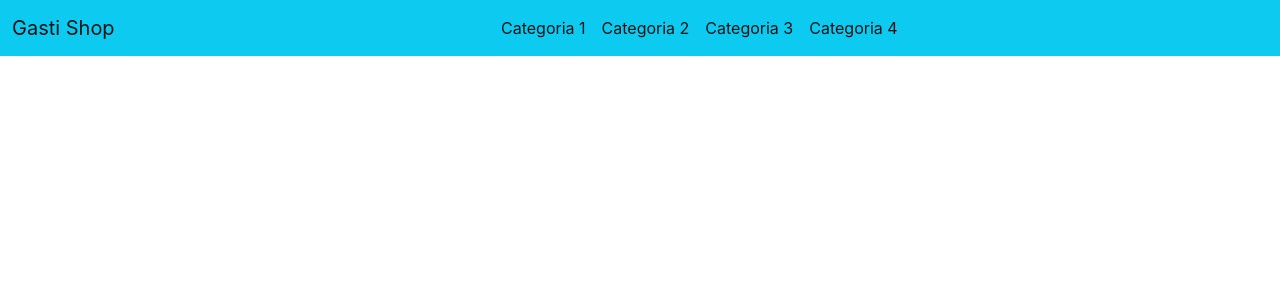
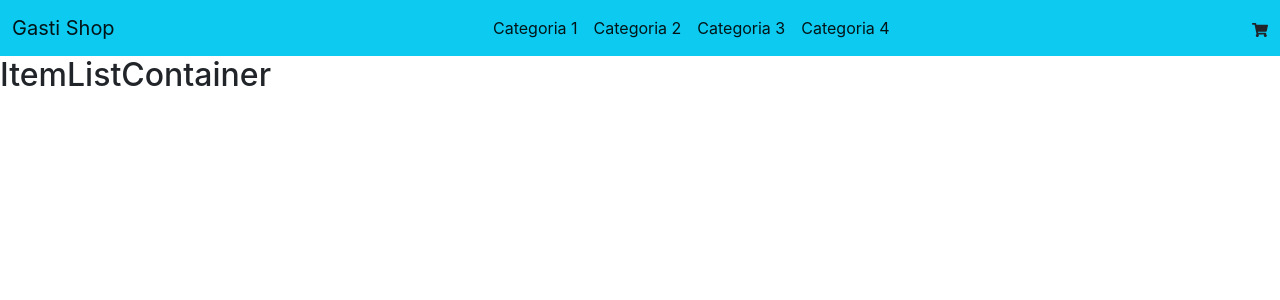
Before and after one commit to gastontorres707/ecomm-gaston-torres, a React (Create React App) app: page / in a window 1280 px wide. Shown: the top 300 px of the page. Built offline with nearby package versions, Linux system fonts and the light colour scheme.

Commit message:
Componentes I

```diff
--- a/package.json
+++ b/package.json
@@ -8,6 +8,7 @@
     "@testing-library/user-event": "^13.5.0",
     "react": "^18.2.0",
     "react-dom": "^18.2.0",
+    "react-icons": "^4.4.0",
     "react-scripts": "5.0.1",
     "web-vitals": "^2.1.4"
   },
--- a/src/App.js
+++ b/src/App.js
@@ -1,29 +1,12 @@
-function App() {
+import Navbar from "./components/Navbar";
+import ItemListContainer from "./components/ItemListContainer";
+
+const App = () => {
   return (
-          <nav class="navbar navbar-expand-lg bg-info">
-            <div class="container-fluid">
-              <a class="navbar-brand" href="#">Gasti Shop</a>
-              <button class="navbar-toggler" type="button" data-bs-toggle="collapse" data-bs-target="#navbarNav" aria-controls="navbarNav" aria-expanded="false" aria-label="Toggle navigation">
-                <span class="navbar-toggler-icon"></span>
-              </button>
-              <div class="collapse navbar-collapse justify-content-center" id="navbarNav">
-                <ul class="navbar-nav">
-                  <li class="nav-item">
-                    <a class="nav-link active" aria-current="page" href="#">Categoria 1</a>
-                  </li>
-                  <li class="nav-item">
-                    <a class="nav-link active" href="#">Categoria 2</a>
-                  </li>
-                  <li class="nav-item">
-                    <a class="nav-link active" href="#">Categoria 3</a>
-                  </li>
-                  <li class="nav-item">
-                    <a class="nav-link active" href="#">Categoria 4</a>
-                  </li>
-                </ul>
-              </div>
-            </div>
-          </nav>
+    <>
+      <Navbar/>
+      <ItemListContainer/>
+    </>
   );
 }
 
--- /dev/null
+++ b/src/components/ItemListContainer.js
@@ -0,0 +1,9 @@
+const ItemListContainer = () => {
+    return (
+        <>
+        <h2>ItemListContainer</h2>
+        </>
+    );
+}
+
+export default ItemListContainer;
--- /dev/null
+++ b/src/components/Navbar.js
@@ -0,0 +1,35 @@
+import { FaShoppingCart } from 'react-icons/fa';
+
+const Navbar = () => {
+  return (
+    <nav class="navbar navbar-expand-lg bg-info">
+      <div class="container-fluid">
+        <a class="navbar-brand" href="#">Gasti Shop</a>
+        <button class="navbar-toggler" type="button" data-bs-toggle="collapse" data-bs-target="#navbarNav" aria-controls="navbarNav" aria-expanded="false" aria-label="Toggle navigation">
+          <span class="navbar-toggler-icon"></span>
+        </button>
+        <div class="collapse navbar-collapse justify-content-center" id="navbarNav">
+          <ul class="navbar-nav">
+            <li class="nav-item">
+              <a class="nav-link active" aria-current="page" href="#">Categoria 1</a>
+            </li>
+            <li class="nav-item">
+              <a class="nav-link active" href="#">Categoria 2</a>
+            </li>
+            <li class="nav-item">
+              <a class="nav-link active" href="#">Categoria 3</a>
+            </li>
+            <li class="nav-item">
+              <a class="nav-link active" href="#">Categoria 4</a>
+            </li>
+          </ul>
+        </div>
+        <div class="justify-content-right" >
+          <FaShoppingCart/>
+        </div>
+      </div>
+    </nav>
+  );
+}
+
+export default Navbar;
```
Also changed, not shown: 1 other file (tests, documents, lock files or other folders).
